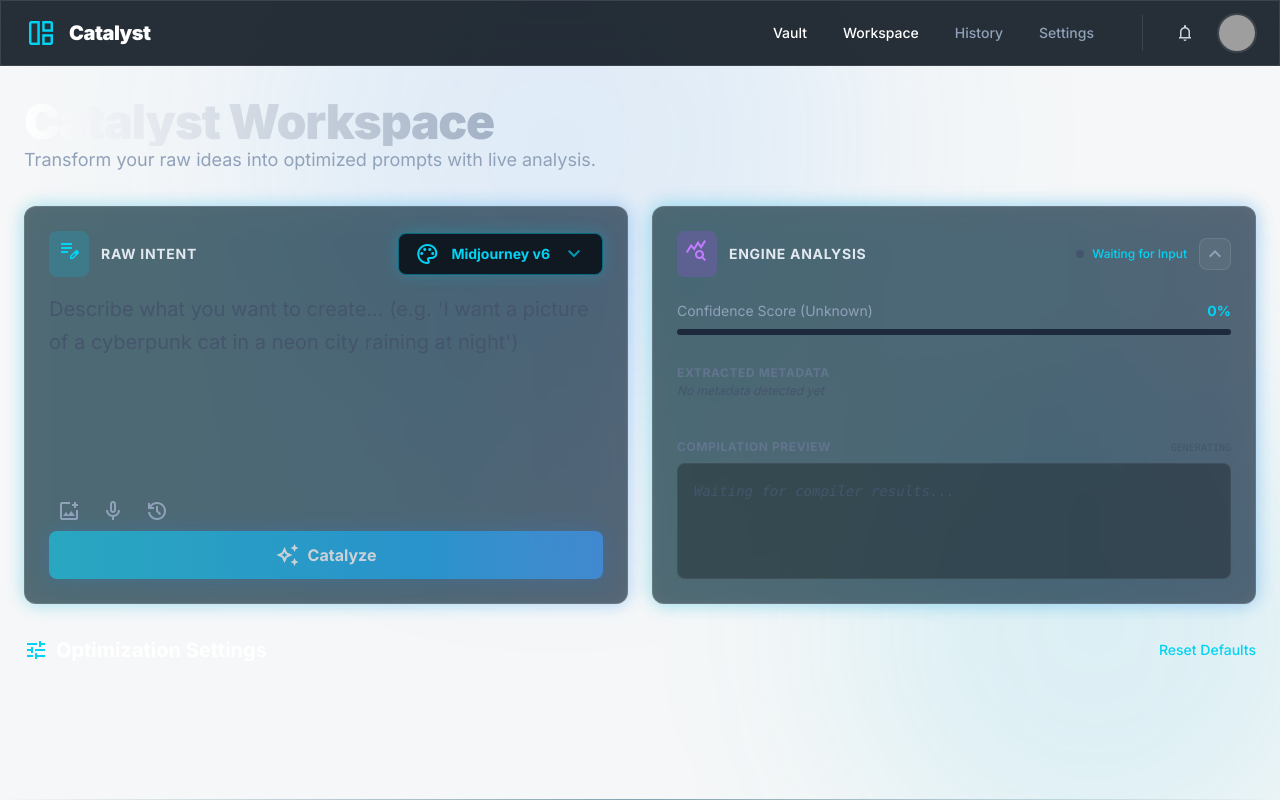
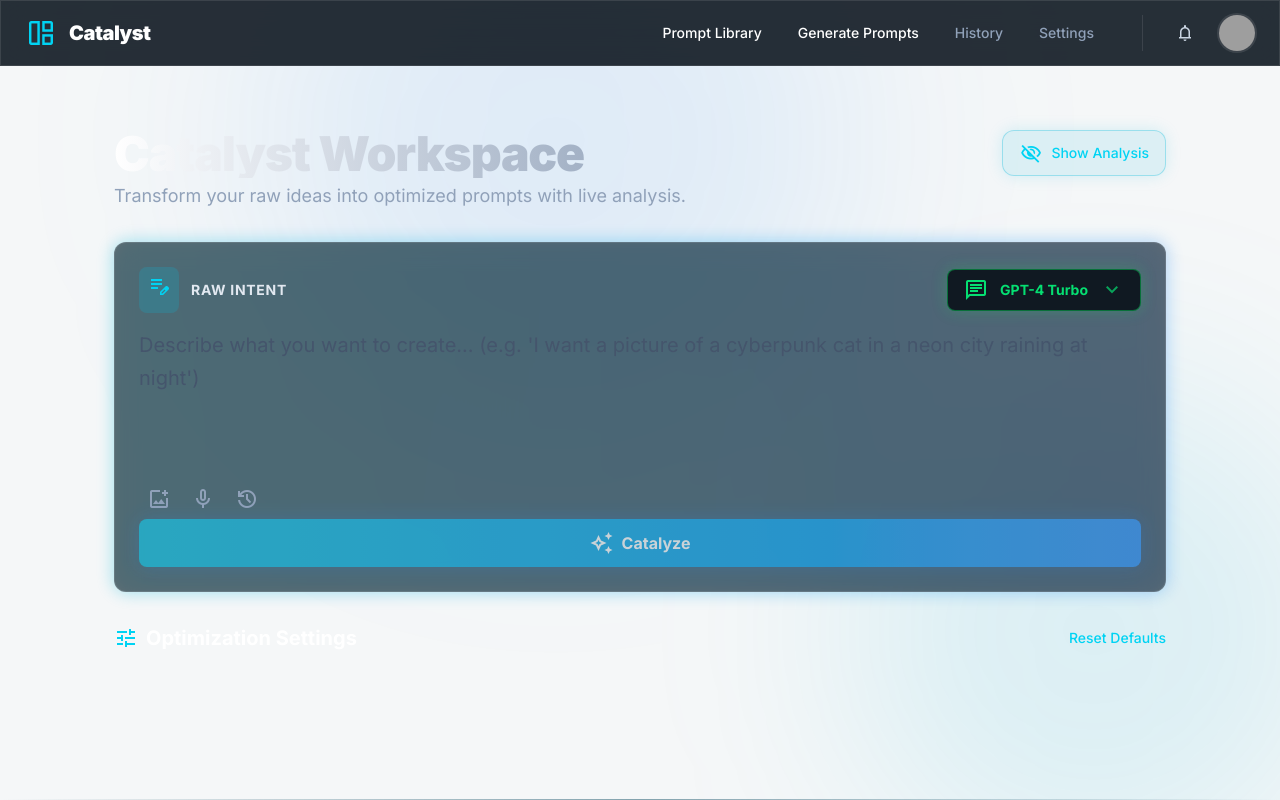
Before and after one commit to Uyonoh/Catalyst, a Next.js app in the folder catalyst/: page /workspace in a window 1280 px wide. Shown: the top 800 px of the page. Built offline with nearby package versions, Linux system fonts and the light colour scheme; grey boxes are pictures that could not be loaded.

Commit message:
feat: Implement Catalyst Workspace page with dynamic analysis panel, global styling, and supporting components.

```diff
--- a/catalyst/app/components/Header.tsx
+++ b/catalyst/app/components/Header.tsx
@@ -40,13 +40,13 @@ export default function Header() {
               href="/vault"
               className="px-4 py-2 text-sm font-medium text-white hover:text-cyan-300 transition-colors rounded-lg hover:bg-white/5"
             >
-              Vault
+              Prompt Library
             </Link>
             <Link
               href="/workspace"
               className="px-4 py-2 text-sm font-medium text-white hover:text-cyan-400 transition-colors rounded-lg hover:bg-white/5"
             >
-              Workspace
+              Generate Prompts
             </Link>
             <Link
               href="#"
--- a/catalyst/app/components/workspace/ModelSelector.tsx
+++ b/catalyst/app/components/workspace/ModelSelector.tsx
@@ -5,12 +5,12 @@ import { useWorkspace } from "../../context/WorkspaceContext";
 
 export const MODELS = [
   {
-    id: "midjourney",
-    name: "Midjourney v6",
-    brief: "MJ v6",
-    type: "Img",
-    icon: "palette",
-    color: "cyan",
+    id: "gpt",
+    name: "GPT-4 Turbo",
+    brief: "GPT-4T",
+    type: "Txt",
+    icon: "chat",
+    color: "green",
   },
   {
     id: "claude",
@@ -19,14 +19,6 @@ export const MODELS = [
     type: "Txt",
     icon: "auto_awesome",
     color: "purple",
-  },
-  {
-    id: "gpt",
-    name: "GPT-4 Turbo",
-    brief: "GPT-4T",
-    type: "Txt",
-    icon: "chat",
-    color: "green",
   },
   {
     id: "llama",
@@ -51,6 +43,14 @@ export const MODELS = [
     type: "Img",
     icon: "filter_frames",
     color: "blue",
+  },
+  {
+    id: "midjourney",
+    name: "Midjourney v6",
+    brief: "MJ v6",
+    type: "Img",
+    icon: "palette",
+    color: "cyan",
   },
 ];
 
--- a/catalyst/app/context/WorkspaceContext.tsx
+++ b/catalyst/app/context/WorkspaceContext.tsx
@@ -1,8 +1,8 @@
-'use client'
+"use client";
 
-import React, { createContext, useContext, useState, ReactNode } from 'react';
-import { useParsing } from '../hooks/useParsing';
-import { OptimizedPrompt } from '../lib/engine/types';
+import React, { createContext, useContext, useState, ReactNode } from "react";
+import { useParsing } from "../hooks/useParsing";
+import { OptimizedPrompt } from "../lib/engine/types";
 
 interface WorkspaceContextType {
   input: string;
@@ -14,15 +14,27 @@ interface WorkspaceContextType {
   error: string | null;
 }
 
-const WorkspaceContext = createContext<WorkspaceContextType | undefined>(undefined);
+const WorkspaceContext = createContext<WorkspaceContextType | undefined>(
+  undefined,
+);
 
 export function WorkspaceProvider({ children }: { children: ReactNode }) {
-    const [input, setInput] = useState('');
-    const [selectedModel, setSelectedModel] = useState('midjourney');
+  const [input, setInput] = useState("");
+  const [selectedModel, setSelectedModel] = useState("gpt");
   const { result, isLoading, error } = useParsing(input, selectedModel);
 
   return (
-        <WorkspaceContext.Provider value={{ input, setInput, selectedModel, setSelectedModel, result, isLoading, error }}>
+    <WorkspaceContext.Provider
+      value={{
+        input,
+        setInput,
+        selectedModel,
+        setSelectedModel,
+        result,
+        isLoading,
+        error,
+      }}
+    >
       {children}
     </WorkspaceContext.Provider>
   );
@@ -31,7 +43,7 @@ export function WorkspaceProvider({ children }: { children: ReactNode }) {
 export function useWorkspace() {
   const context = useContext(WorkspaceContext);
   if (context === undefined) {
-        throw new Error('useWorkspace must be used within a WorkspaceProvider');
+    throw new Error("useWorkspace must be used within a WorkspaceProvider");
   }
   return context;
 }
--- a/catalyst/app/globals.css
+++ b/catalyst/app/globals.css
@@ -82,6 +82,43 @@
   pointer-events: none;
 }
 
+/* Analysis panel visibility slot (page-level hide/show)
+   Mobile  (flex-col stack) → animate max-height so the slot collapses vertically
+   Desktop (flex-row)       → animate max-width  so the slot slides out horizontally
+---------------------------------------------------------------------- */
+.analysis-panel-slot {
+  overflow: hidden;
+  /* mobile default: height-based transition */
+  transition: max-height 0.4s cubic-bezier(0.4, 0, 0.2, 1),
+              opacity    0.35s ease;
+  max-height: 2000px;
+  opacity: 1;
+}
+
+.analysis-panel-slot--hidden {
+  /* mobile: collapse vertically */
+  max-height: 0;
+  opacity: 0;
+  /* pointer-events: none; */
+}
+
+/* ≥ lg breakpoint — panels are side-by-side, slide out horizontally */
+@media (min-width: 1024px) {
+  .analysis-panel-slot {
+    transition: max-width 0.4s cubic-bezier(0.4, 0, 0.2, 1),
+                opacity   0.35s ease,
+                margin-left 0.4s ease;
+    max-width: 9999px;
+    max-height: none;   /* let flex-row control height */
+  }
+
+  .analysis-panel-slot--hidden {
+    max-width: 0;
+    max-height: none;   /* don't constrain height on desktop */
+    margin-left: 0 !important;
+  }
+}
+
 .dark {
   color-scheme: dark;
 }
--- a/catalyst/app/workspace/page.tsx
+++ b/catalyst/app/workspace/page.tsx
@@ -1,3 +1,6 @@
+"use client";
+
+import { useState } from "react";
 import Header from "../components/Header";
 import Footer from "../components/Footer";
 import RawIntentPanel from "../components/workspace/RawIntentPanel";
@@ -6,6 +9,15 @@ import OptimizationSettings from "../components/workspace/OptimizationSettings";
 import { WorkspaceProvider } from "../context/WorkspaceContext";
 
 export default function WorkspacePage() {
+  const [showAnalysis, setShowAnalysis] = useState(false);
+  // tracks if the panel is currently in the middle of a show/hide transition
+  const [isTransitioning, setIsTransitioning] = useState(false);
+
+  const handleToggle = () => {
+    setIsTransitioning(true);
+    setShowAnalysis((prev) => !prev);
+  };
+
   return (
     <WorkspaceProvider>
       {/* Background gradient blurs */}
@@ -17,9 +29,12 @@ export default function WorkspacePage() {
       <div className="relative z-10 min-h-screen flex flex-col">
         <Header />
 
-        <main className="flex-1 w-full max-w-[1600px] mx-auto px-4 sm:px-6 py-6 md:py-8 flex flex-col gap-6 md:gap-8">
-          <section className="flex justify-between">
-            <div className="flex flex-col gap-">
+        <main className="flex-1 w-full max-w-[1100px] mx-auto pt-16 pb-12 px-4 sm:px-6 flex flex-col gap-6 md:gap-8">
+          {/* <main className="flex-1 w-full max-w-[1600px] mx-auto px-4 sm:px-6 py-6 md:py-8 flex flex-col gap-6 md:gap-8"> */}
+          {/* <main className="flex-1 w-full max-w-[1200px] mx-auto pt-16 pb-12 px-4 md:px-8 relative z-10"> */}
+          {/* ── Page Header ──────────────────────────────────── */}
+          <section className="flex items-start justify-between gap-4">
+            <div className="flex flex-col gap-1">
               <h1 className="text-3xl md:text-4xl lg:text-5xl font-black tracking-tight text-transparent bg-clip-text bg-gradient-to-r from-white to-slate-400">
                 Catalyst Workspace
               </h1>
@@ -28,15 +43,77 @@ export default function WorkspacePage() {
                 analysis.
               </p>
             </div>
+
+            {/* Analysis panel visibility toggle */}
+            <button
+              id="toggle-analysis-panel"
+              onClick={handleToggle}
+              aria-label={
+                showAnalysis ? "Hide analysis panel" : "Show analysis panel"
+              }
+              aria-pressed={showAnalysis}
+              title={showAnalysis ? "Hide Analysis" : "Show Analysis"}
+              className={`
+                flex-shrink-0 flex items-center gap-2
+                px-3 py-2 sm:px-4 sm:py-2.5
+                rounded-xl border text-sm font-medium
+                transition-all duration-250
+                active:scale-95 hover:-translate-y-0.5
+                ${
+                  showAnalysis
+                    ? "bg-white/5 border-white/10 text-slate-400 hover:bg-white/10 hover:text-slate-200"
+                    : "bg-cyan-500/10 border-cyan-500/30 text-cyan-400 hover:bg-cyan-500/20 shadow-[0_0_16px_rgba(6,182,212,0.15)]"
+                }
+              `}
+            >
+              <span
+                className="material-symbols-outlined text-[20px] transition-transform duration-300"
+                style={{
+                  transform: showAnalysis ? "scale(1)" : "scale(0.9)",
+                }}
+              >
+                {showAnalysis ? "visibility" : "visibility_off"}
+              </span>
+              <span className="hidden sm:inline whitespace-nowrap">
+                {showAnalysis ? "Hide Analysis" : "Show Analysis"}
+              </span>
+            </button>
           </section>
 
-          {/* Main workspace */}
-          <div className="grid grid-cols-1 lg:grid-cols-2 gap-6 items-start">
-            <RawIntentPanel />
-            <LiveAnalysisPanel />
+          {/* ── Main Workspace ───────────────────────────────── */}
+          <div className="flex flex-col lg:flex-row gap-6">
+            <div className="flex-1 min-w-0 w-full">
+              <RawIntentPanel />
+            </div>
+
+            {/*
+                The 'hidden' class (display: none) is only applied AFTER the transition
+                to ensure the slide/fade animations can be seen.
+            */}
+            <div
+              onTransitionEnd={(e) => {
+                // Ensure we only trigger once per full transition cycle
+                if (
+                  e.propertyName === "max-width" ||
+                  e.propertyName === "max-height"
+                ) {
+                  setIsTransitioning(false);
+                }
+              }}
+              className={`
+                analysis-panel-slot self-stretch lg:w-[50%] lg:flex-shrink-0 w-full h-full
+                ${showAnalysis ? "" : "analysis-panel-slot--hidden"}
+                ${!showAnalysis && !isTransitioning ? "hidden" : "block"}
+              `}
+              aria-hidden={!showAnalysis}
+            >
+              {/* Inner wrapper prevents text wrapping as parent's max-width goes to 0 */}
+              <div className="w-full h-full min-w-[320px] lg:min-w-[450px] xl:min-w-[600px]">
+                <LiveAnalysisPanel />
+              </div>
+            </div>
           </div>
 
-          {/* Settings section - Now full width */}
           <div className="grid grid-cols-1 lg:grid-cols-12 gap-6">
             <div className="lg:col-span-12 flex flex-col gap-4">
               <OptimizationSettings />
@@ -47,7 +124,6 @@ export default function WorkspacePage() {
         <Footer />
       </div>
 
-      {/* Bottom gradient line */}
       <div className="fixed bottom-0 w-full h-px bg-gradient-to-r from-transparent via-cyan-900/50 to-transparent pointer-events-none" />
     </WorkspaceProvider>
   );
--- a/catalyst/package.json
+++ b/catalyst/package.json
@@ -6,7 +6,8 @@
     "dev": "next dev",
     "build": "next build",
     "start": "next start",
-    "lint": "eslint"
+    "lint": "eslint",
+    "pretty": "prettier --write \"./**/*.{js,jsx,mjs,cjs,ts,tsx,json}\""
   },
   "dependencies": {
     "next": "16.1.6",
@@ -14,14 +15,15 @@
     "react-dom": "19.2.3"
   },
   "devDependencies": {
-    "@tailwindcss/postcss": "^4",
     "@tailwindcss/container-queries": "^0.1.1",
     "@tailwindcss/forms": "^0.5.7",
+    "@tailwindcss/postcss": "^4",
     "@types/node": "^20",
     "@types/react": "^19",
     "@types/react-dom": "^19",
     "eslint": "^9",
     "eslint-config-next": "16.1.6",
+    "prettier": "^3.8.1",
     "tailwindcss": "^4",
     "typescript": "^5"
   }
```
Also changed, not shown: 1 other file (tests, documents, lock files or other folders). Lines whose indentation alone changed are shown as unchanged.
